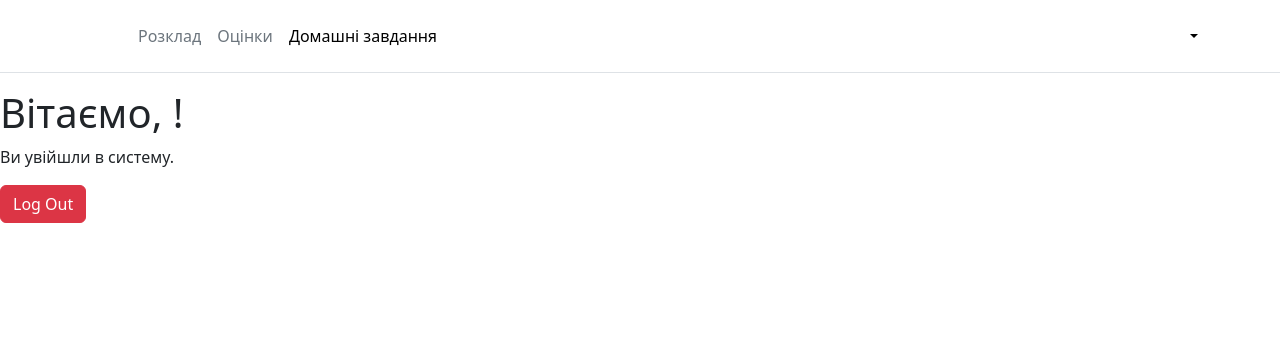
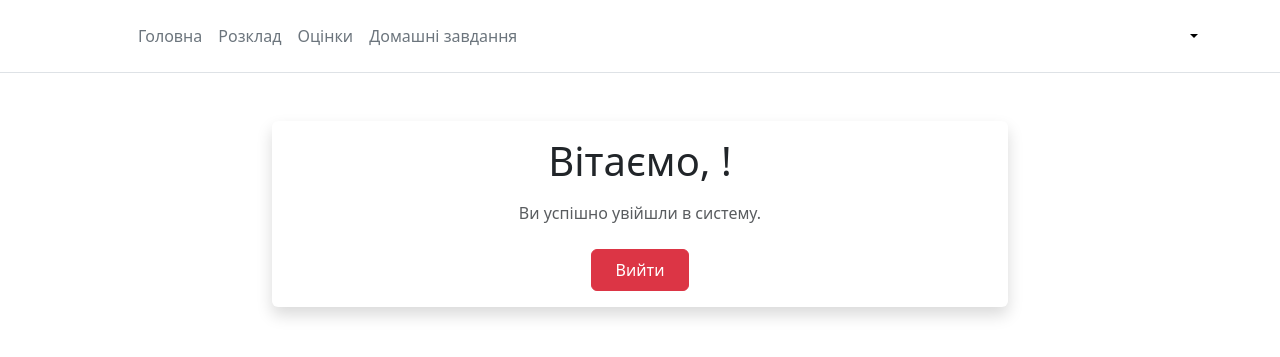
Before and after one commit to andriivanchenko/School-Management-System-Web, a Django app: page / in a window 1280 px wide. Shown: the top 357 px of the page. Run offline with Django 5.2, Linux system fonts and the light colour scheme; the visitor is signed in with stand-in values (Sample User, id 1).

Commit message:
commit to fix

```diff
--- a/templates/header/header.html
+++ b/templates/header/header.html
@@ -6,9 +6,10 @@
         </a>
 
         <ul class="nav col-12 col-lg-auto me-lg-auto mb-2 justify-content-center mb-md-0">
-            <li><a href="timetable" class="nav-link px-2 link-secondary">Розклад</a></li>
+            <li><a href="{% url 'home' %}" class="nav-link px-2 link-secondary">Головна</a></li>
+            <li><a href="{% url 'timetable' %}" class="nav-link px-2 link-secondary">Розклад</a></li>
             <li><a href="#" class="nav-link px-2 link-secondary">Оцінки</a></li>
-            <li><a href="#" class="nav-link px-2 link-body-emphasis">Домашні завдання</a></li>
+            <li><a href="#" class="nav-link px-2 link-secondary">Домашні завдання</a></li>
         </ul>
 
         <div class="dropdown text-end">
--- a/templates/home.html
+++ b/templates/home.html
@@ -3,12 +3,24 @@
 
 {% block content %}
     {% if user.is_authenticated %}
-        <h1>Вітаємо, {{ user.user_first_name }}!</h1>
-        <p>Ви увійшли в систему.</p>
-        <form method="post" action="{% url 'logout' %}">
-            {% csrf_token %}
-            <button type="submit" class="btn btn-danger">Log Out</button>
-        </form>
+        <div class="container mt-5">
+            <div class="row justify-content-center">
+                <div class="col-md-8">
+                    <div class="card shadow border-0">
+                        <div class="card-body text-center">
+                            <h1 class="mb-3">Вітаємо, {{ user.user_first_name }} {{ user.user_last_name }}!</h1>
+                            <p class="text-muted">Ви успішно увійшли в систему.</p>
+                            <form method="post" action="{% url 'logout' %}" class="mt-4">
+                                {% csrf_token %}
+                                <button type="submit" class="btn btn-danger px-4 py-2">
+                                    <i class="fas fa-sign-out-alt"></i> Вийти
+                                </button>
+                            </form>
+                        </div>
+                    </div>
+                </div>
+            </div>
+        </div>
     {% else %}
         {% csrf_token %}
         {% include "registration/login.html" %}
```
Also changed, not shown: 1 other file.
